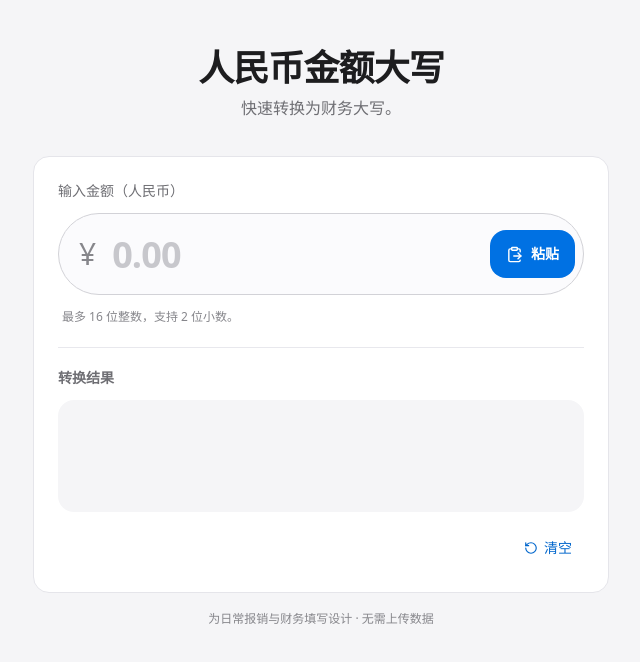
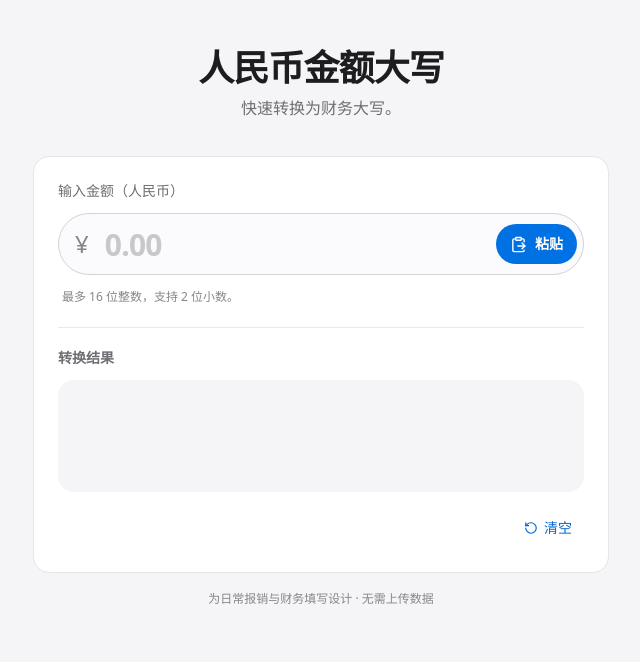
Before and after one commit to wangwenzhiwwz/RMB, a React (Vite) app: page / in a window 1280 px wide. Shown: the top 662 px of the page, without its empty margins (319-959 px from the left). Built offline with nearby package versions, Linux system fonts and the light colour scheme.

Commit message:
Reduce amount input size

```diff
--- a/src/App.tsx
+++ b/src/App.tsx
@@ -65,8 +65,8 @@ function App() {
 
         <section className="overflow-hidden rounded-2xl border border-[#e5e5ea] bg-white p-4 dark:border-[#38383a] dark:bg-[#1c1c1e] sm:p-6">
           <label className="mb-3 block text-sm font-medium text-[#6e6e73] dark:text-[#a1a1a6]" htmlFor="amount">输入金额（人民币）</label>
-          <div className="flex items-center gap-3 rounded-full border border-[#d2d2d7] bg-[#fbfbfd] p-2 transition focus-within:border-[#06c] focus-within:ring-4 focus-within:ring-[#06c]/10 dark:border-[#48484a] dark:bg-[#2c2c2e]">
-            <span className="pl-3 text-2xl font-medium text-[#86868b] sm:text-3xl" aria-hidden="true">¥</span>
+          <div className="flex items-center gap-3 rounded-full border border-[#d2d2d7] bg-[#fbfbfd] p-1.5 transition focus-within:border-[#06c] focus-within:ring-4 focus-within:ring-[#06c]/10 dark:border-[#48484a] dark:bg-[#2c2c2e]">
+            <span className="pl-2.5 text-xl font-medium text-[#86868b] sm:text-2xl" aria-hidden="true">¥</span>
             <input
               id="amount"
               name="amount"
@@ -86,12 +86,12 @@ function App() {
               }}
               placeholder="0.00"
               aria-describedby="amount-help"
-              className="h-14 min-w-0 w-full border-0 bg-transparent px-1 text-2xl font-semibold tracking-tight text-[#1d1d1f] outline-none placeholder:text-[#c7c7cc] focus:outline-none focus:ring-0 dark:text-white dark:placeholder:text-[#636366] sm:h-16 sm:text-4xl"
+              className="h-11 min-w-0 w-full border-0 bg-transparent px-1 text-xl font-semibold tracking-tight text-[#1d1d1f] outline-none placeholder:text-[#c7c7cc] focus:outline-none focus:ring-0 dark:text-white dark:placeholder:text-[#636366] sm:h-12 sm:text-3xl"
             />
             <button
               type="button"
               onClick={pasteAmount}
-              className="inline-flex h-11 shrink-0 items-center justify-center gap-2 rounded-2xl bg-[#0071e3] px-4 text-sm font-semibold text-white transition hover:bg-[#0077ed] active:scale-[0.98] focus-visible:outline-none focus-visible:ring-4 focus-visible:ring-[#06c]/25 sm:h-12"
+              className="inline-flex h-9 shrink-0 items-center justify-center gap-2 rounded-full bg-[#0071e3] px-3.5 text-sm font-semibold text-white transition hover:bg-[#0077ed] active:scale-[0.98] focus-visible:outline-none focus-visible:ring-4 focus-visible:ring-[#06c]/25 sm:h-10"
               aria-label="从剪贴板粘贴金额"
             >
               <ClipboardPaste size={17} aria-hidden="true" />
```
